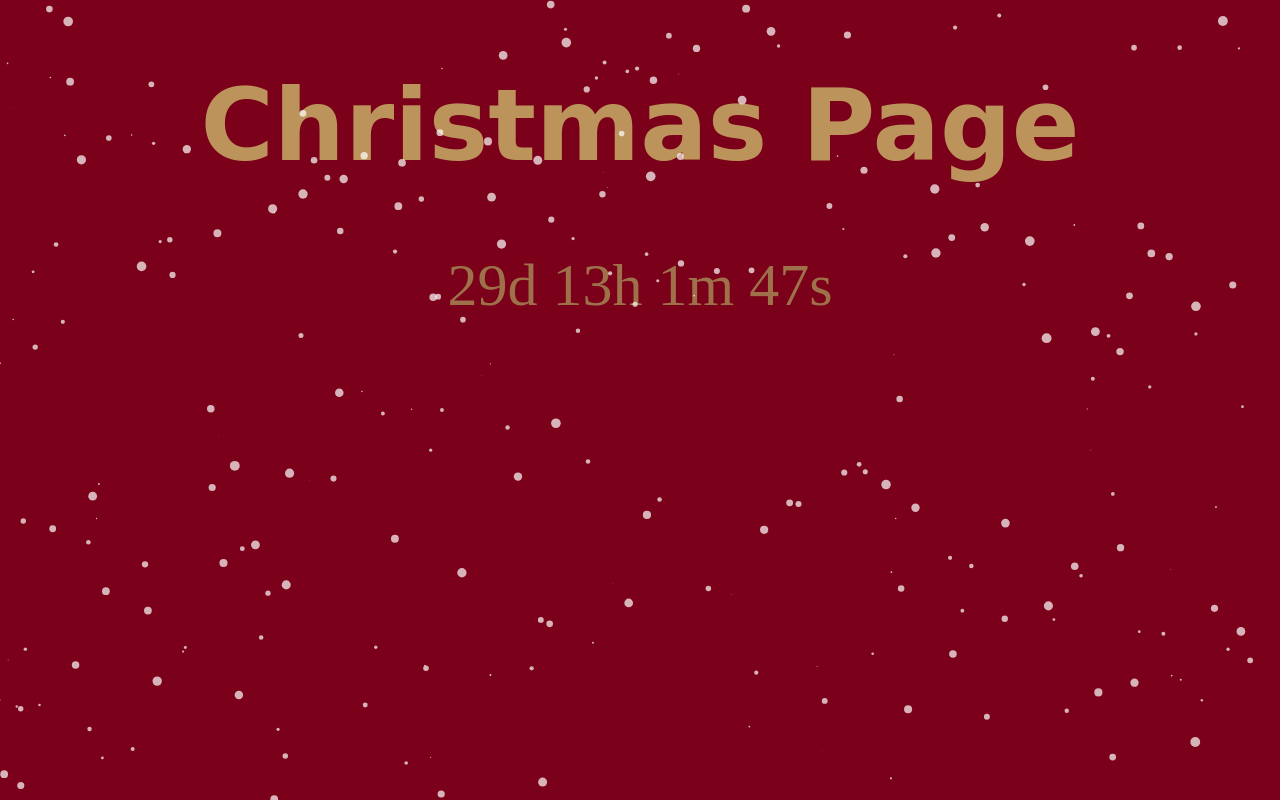
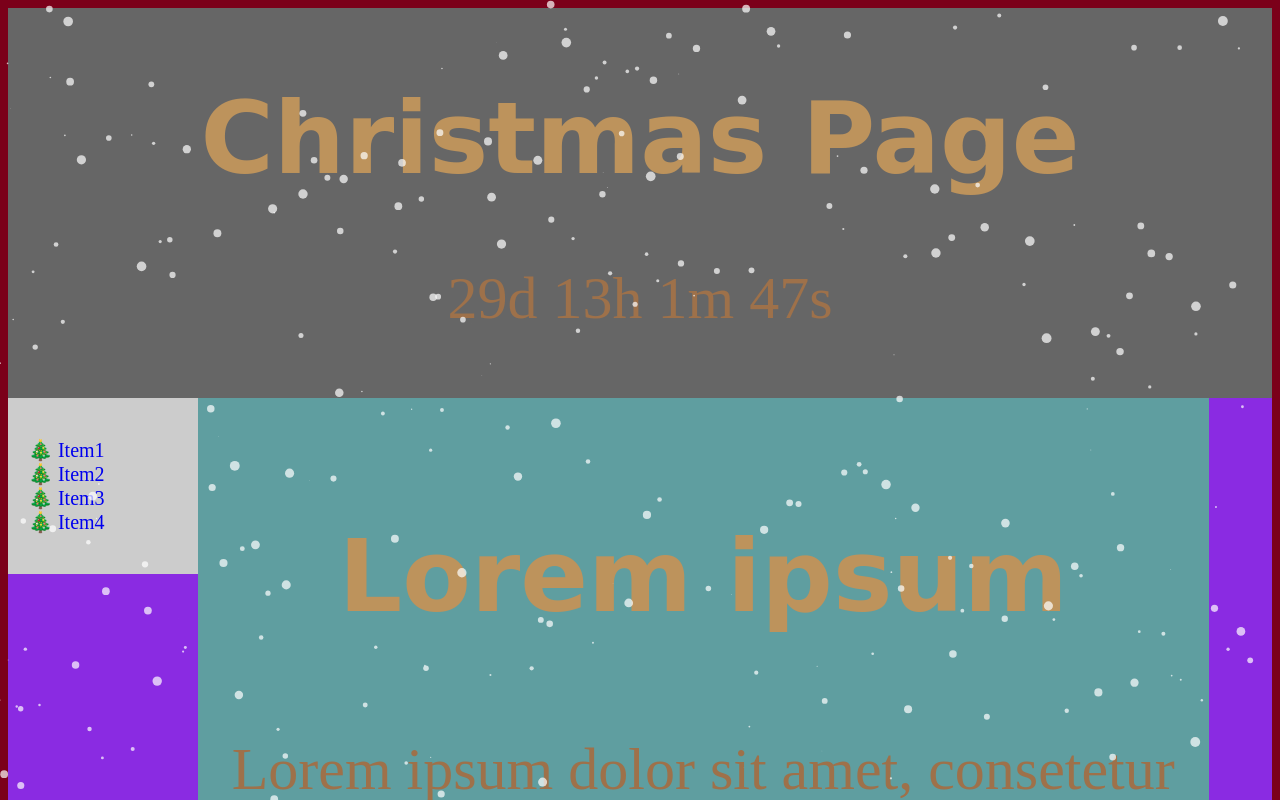
Before and after one commit to HenrietteMa/christmas, a plain HTML site: page index.html in a window 1280 px wide. Shown: the top 800 px of the page. Drawn offline with nearby package versions, Linux system fonts and the light colour scheme.

Commit message:
add layout, placeholder

```diff
--- a/index.html
+++ b/index.html
@@ -13,13 +13,31 @@
 <body>
     <header>
         <h1>Christmas Page</h1>
+            <!--Quelle: https://www.balbooa.com/blog/tips-and-tricks/add-falling-snowflakes-animation-on-your-joomla-site -->
+        <div id="snow"></div>
+            <!-- Timer -->
+        <p id="demo"></p>
     </header>
 
-<!--Quelle: https://www.balbooa.com/blog/tips-and-tricks/add-falling-snowflakes-animation-on-your-joomla-site -->
-    <div id="snow"></div>
-<!-- Timer -->
-    <p id="demo"></p>
+    <section>
+        <nav>
+            <ul>
+                <li><a href="#"> &#127876 Item1</a></li>
+                <li><a href="#"> &#127876 Item2</a></li>
+                <li><a href="#"> &#127876 Item3</a></li>
+                <li><a href="#"> &#127876 Item4</a></li>
 
+            </ul>
+        </nav>
+        <article>
+            <h1>Lorem ipsum</h1>
+            <p>Lorem ipsum dolor sit amet, consetetur sadipscing elitr, sed diam nonumy eirmod tempor invidunt ut labore et dolore magna aliquyam erat, sed diam voluptua. At vero eos et accusam et justo duo dolores et ea rebum. Stet clita kasd gubergren, no sea takimata sanctus est Lorem ipsum dolor sit amet. Lorem ipsum dolor sit amet, consetetur sadipscing elitr, sed diam nonumy eirmod tempor invidunt ut labore et dolore magna aliquyam erat, sed diam voluptua. At vero eos et accusam et justo duo dolores et ea rebum. Stet clita kasd gubergren, no sea takimata sanctus est Lorem ipsum dolor sit amet.</p>
+          </article>
+    </section>
+
+    <footer>
+        <p>Footer</p>
+      </footer>
 
 </body>
 </html>
--- a/main.css
+++ b/main.css
@@ -1,5 +1,14 @@
+* {
+    box-sizing: border-box;
+  }
+
 body {
     background-color: #7B001A;
+}
+
+header {
+    background-color: #666;
+    padding: 5px;
 }
 
 h1 {
@@ -7,6 +16,58 @@ h1 {
     font-family: 'Berkshire Swash', cursive;
     font-size: 100px;
     text-align: center;
+}
+
+/* Create two columns/boxes that floats next to each other */
+nav {
+    float: left;
+    width: 15%;
+    background: #ccc;
+    padding: 20px;
+  }
+
+nav ul {
+    list-style-type: none;
+    padding: 0;
+}
+
+article {
+    float: left;
+    padding: 20px;
+    width: 80%;
+    background-color: #f1f1f1;
+}
+
+  /* Clear floats after the columns */
+section::after {
+    content: "";
+    display: table;
+    clear: both;
+}
+/* link decoration*/
+a:link {
+    text-decoration: none;
+  }
+
+  a:visited {
+    text-decoration: none;
+  }
+
+  a:hover {
+    /* text-decoration: underline; */
+    background-color: darkgoldenrod;
+  }
+
+  a:active {
+    text-decoration: underline;
+  }
+
+/* Style the footer */
+footer {
+    background-color: #777;
+    padding: 10px;
+    text-align: center;
+    color: white;
 }
 
 #snow {
@@ -24,4 +85,22 @@ p {
     text-align: center;
     font-size: 60px;
     margin-top: 0px;
-  }
+}
+
+section {
+    background-color: blueviolet;
+    font-size: 20px;
+}
+
+article {
+    background-color: cadetblue;
+}
+
+/* Responsive layout - makes the two columns/boxes stack
+on top of each other instead of next to each other, on small screens */
+@media (max-width: 600px) {
+    nav, article {
+      width: 100%;
+      height: auto;
+    }
+}
```
